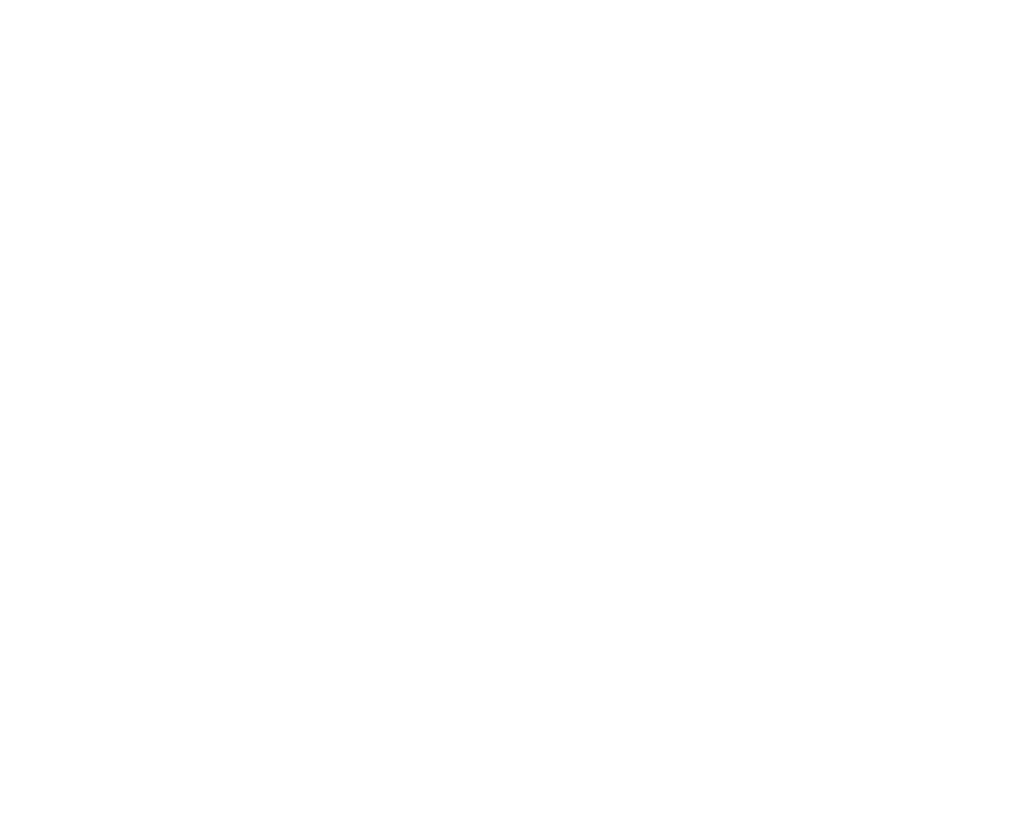
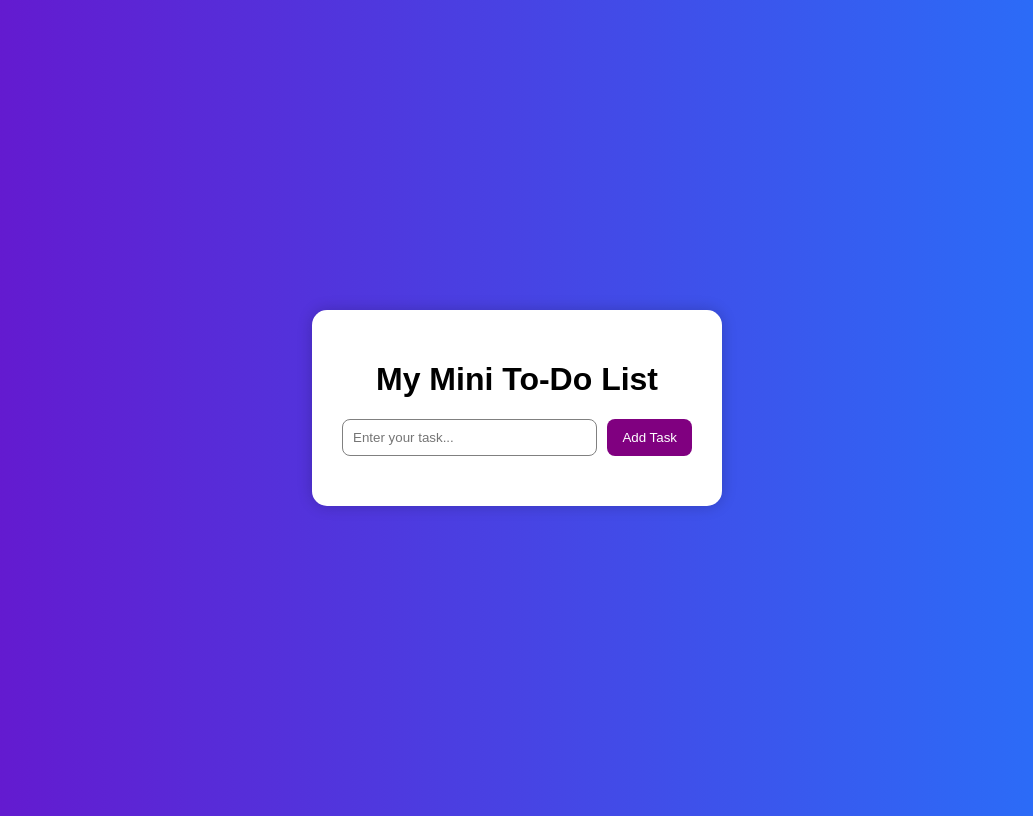
Before and after one commit to noorulhudaofficial/Task, a plain HTML site: page index.html in a window 1280 px wide. Shown: the whole page, without its empty margins (123-1156 px from the left). Drawn offline with Linux system fonts and the light colour scheme.

Commit message:
Add HTML structure, CSS styles, and JavaScript functionality for Mini To-Do List

```diff
--- a/index.html
+++ b/index.html
@@ -1,11 +1,26 @@
 <!DOCTYPE html>
 <html lang="en">
 <head>
-    <meta charset="UTF-8">
-    <meta name="viewport" content="width=device-width, initial-scale=1.0">
-    <title>Document</title>
+  <meta charset="UTF-8">
+  <meta name="viewport" content="width=device-width, initial-scale=1.0">
+  <title>Mini To-Do List</title>
+  <link rel="stylesheet" href="style.css">
 </head>
 <body>
 
+  <div class="container">
+    <h1>My Mini To-Do List</h1>
+
+    <!-- Input + Button -->
+    <div class="todo-box">
+      <input type="text" id="taskInput" placeholder="Enter your task...">
+      <button onclick="addTask()">Add Task</button>
+    </div>
+
+    <!-- Task List -->
+    <ul id="taskList"></ul>
+  </div>
+
+  <script src="script.js"></script>
 </body>
 </html>
--- /dev/null
+++ b/script.js
@@ -0,0 +1,35 @@
+function addTask() {
+
+  // Step 1: Input value get karo
+  let taskInput = document.getElementById("taskInput");
+  let taskValue = taskInput.value;
+
+  // Step 2: Empty check karo
+  if (taskValue === "") {
+    alert("Please enter a task!");
+    return;
+  }
+
+  // Step 3: New li element create karo
+  let li = document.createElement("li");
+  li.innerHTML = taskValue;
+
+  // Step 4: Delete button create karo
+  let deleteBtn = document.createElement("button");
+  deleteBtn.innerHTML = "❌";
+  deleteBtn.classList.add("delete-btn");
+
+  // Step 5: Delete button ka function
+  deleteBtn.onclick = function () {
+    li.remove();
+  };
+
+  // Step 6: li ke andar delete button add karo
+  li.appendChild(deleteBtn);
+
+  // Step 7: ul me li add karo
+  document.getElementById("taskList").appendChild(li);
+
+  // Step 8: Input clear karo
+  taskInput.value = "";
+}
--- /dev/null
+++ b/style.css
@@ -0,0 +1,67 @@
+body {
+  font-family: Arial, sans-serif;
+  background: linear-gradient(to right, #6a11cb, #2575fc);
+  display: flex;
+  justify-content: center;
+  align-items: center;
+  height: 100vh;
+}
+
+.container {
+  background: white;
+  padding: 30px;
+  border-radius: 15px;
+  width: 350px;
+  text-align: center;
+  box-shadow: 0px 0px 15px rgba(0,0,0,0.2);
+}
+
+.todo-box {
+  display: flex;
+  gap: 10px;
+  margin-top: 20px;
+}
+
+input {
+  flex: 1;
+  padding: 10px;
+  border-radius: 8px;
+  border: 1px solid gray;
+}
+
+button {
+  padding: 10px 15px;
+  border: none;
+  background: purple;
+  color: white;
+  border-radius: 8px;
+  cursor: pointer;
+}
+
+button:hover {
+  background: darkviolet;
+}
+
+ul {
+  list-style: none;
+  padding: 0;
+  margin-top: 20px;
+}
+
+li {
+  background: #f2f2f2;
+  padding: 10px;
+  margin: 8px 0;
+  border-radius: 8px;
+  display: flex;
+  justify-content: space-between;
+  align-items: center;
+}
+
+.delete-btn {
+  background: red;
+  padding: 5px 10px;
+  border-radius: 5px;
+  cursor: pointer;
+  color: white;
+}
```
